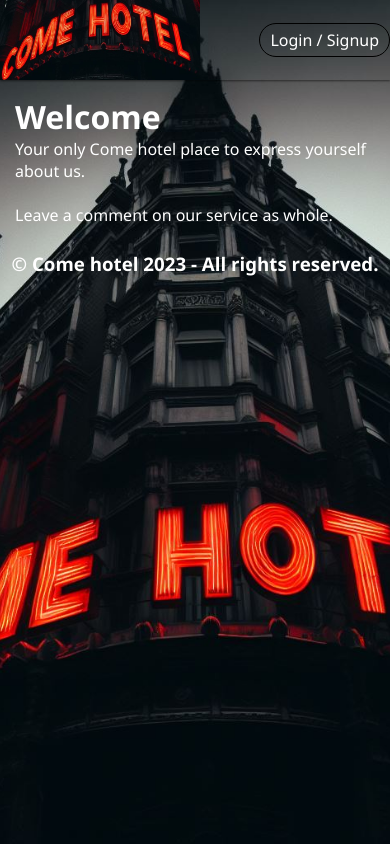
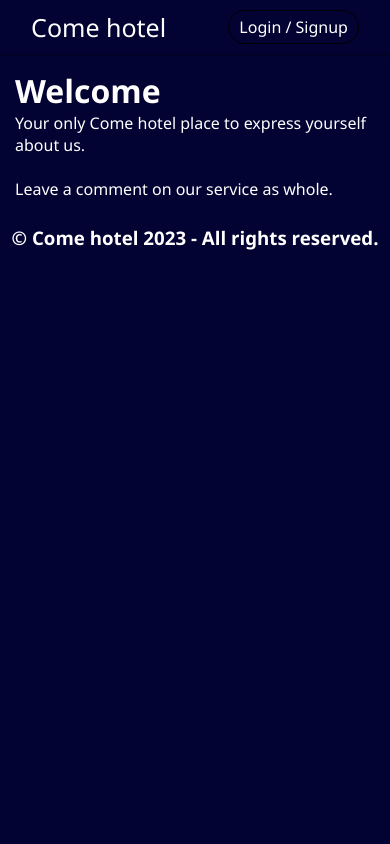
Before and after one commit to TheSentimentalist/sentiment-analysis, a Flask app: page / in a window 390 px wide. Run offline with Flask 3, Linux system fonts and the light colour scheme; parts of the project's set-up code (start-up, migrations or seed data) failed here and were passed over.

Commit message:
Modifications

```diff
--- a/static/include.styles.css
+++ b/static/include.styles.css
@@ -14,6 +14,10 @@ body{
 .logo img{
     width: 200px;
     height: 80px;
+}
+
+.logo__text{
+    display: none;
 }
 
 :is(.footer){
@@ -52,3 +56,61 @@ a .login_signup{
     align-content: center;
     justify-content: center;
 }
+
+@media (max-width:768px){
+    body{
+        background-image: none;
+        background-color: #030333;
+    }
+
+    .header{
+        justify-content: space-around;
+        padding: 10px 0;
+    }
+
+    .header .logo{
+        display: none;
+    }
+
+    .logo__text{
+        display: flex;
+        font-size: 25px;
+        font-weight: 500;
+    }
+}
+
+@media (max-width: 360px) {
+    .header{
+        justify-content: center;
+    }
+
+    .login_signup{
+        position: absolute;
+        left: 50%;
+        top: 50%;
+        transform: translate(-50%, -50%);
+    }
+
+    .footer{
+        position: absolute;
+        bottom: 0;
+        left: 0;
+        right: 0;
+    }
+
+    .footer .rights{
+        font-size: 16px;
+        font-family: 100;
+    }
+}
+
+@media (max-width:255px) {
+    a .login_signup{
+        padding: none;
+        border: none;
+        outline: none;
+        width: 100%;
+        color: #0000ff;
+        font-size: 16px;
+    }
+}
--- a/static/index.main.css
+++ b/static/index.main.css
@@ -6,3 +6,15 @@
     justify-content: center;
     padding: 15px;
 }
+
+@media (max-width: 360px) {
+    .index__main__section h1{
+        font-size: 25px;
+    }
+}
+
+@media (max-width:255px) {
+    .index__main__section h1{
+        font-size: 18px;
+    }
+}
--- a/static/profile.css
+++ b/static/profile.css
@@ -102,3 +102,9 @@ a #delete-profile{
     border-radius: 10px;
     margin-bottom: 5px;
 }
+
+@media (min-width: 768px) {
+    .user__profile{
+        width: 80%;
+    }
+}
--- a/templates/admin_dashboard.html
+++ b/templates/admin_dashboard.html
@@ -1,7 +1,7 @@
 <!DOCTYPE html>
 <html lang="en">
   <head>
-    <title>Admin_Reviews_Page</title>
+    <title>Come hotel - Admin</title>
     <link rel="stylesheet" href="{{ url_for('static', filename='styles.css') }}" />
     <!-- <script src="https://cdnjs.cloudflare.com/ajax/libs/bokeh/3.3.0/bokeh.min.js" integrity="sha512-Oe9Xw6g1M+JPlh5cJ/ZRphBF28zvrEtd+Gp2gLHtr/MYhqfAMiJQ/7DXWPoUrhVsm2QPYMypnwIAlrBQpNu1cQ==" crossorigin="anonymous" referrerpolicy="no-referrer"></script> -->
     <!-- <script src="https://cdn.jsdelivr.net/npm/chart.js"></script> -->
--- a/templates/confirm_delete.html
+++ b/templates/confirm_delete.html
@@ -1,7 +1,7 @@
 <!DOCTYPE html>
 <html>
   <head>
-    <title>Delete Profile</title>
+    <title>Come hotel - Delete Profile</title>
     <link
       rel="stylesheet"
       href="{{ url_for('static', filename='profile.css') }}"
--- a/templates/include/_Header.html
+++ b/templates/include/_Header.html
@@ -2,12 +2,13 @@
 <head>
     <meta charset="UTF-8">
     <meta name="viewport" content="width=device-width, initial-scale=1.0">
-    <title>Document</title>
+    <title>Come hotel - Home</title>
     <link rel="stylesheet" href="{{ url_for('static', filename='include.styles.css') }}">
 </head>
 <body>
     <header>
         <div class="header">
+            <div class="logo__text">Come hotel</div>
             <div class="logo"><a href="/"><img src="../../static/images/comeHotelLogo1.jpg" alt="come hotel logo"></a></div>
             <a href="{{ url_for('login') }}"><span><div class="login_signup">Login / Signup</span></div></a>
         </div>
--- a/templates/login.html
+++ b/templates/login.html
@@ -1,7 +1,7 @@
 <!DOCTYPE html>
 <html lang="en">
   <head>
-    <title>Review Analyst</title>
+    <title>Come hotel - Login</title>
     <link rel="stylesheet" href="{{ url_for('static', filename='styles.css') }}" />
     <script
       src="https://kit.fontawesome.com/6fce7146e5.js"
--- a/templates/profile.html
+++ b/templates/profile.html
@@ -1,7 +1,7 @@
 <!DOCTYPE html>
 <html>
   <head>
-    <title>User Profile</title>
+    <title>Come hotel - Profile</title>
     <link
       rel="stylesheet"
       href="{{ url_for('static', filename='profile.css') }}"
--- a/templates/reviews.html
+++ b/templates/reviews.html
@@ -1,7 +1,7 @@
 <!DOCTYPE html>
 <html lang="en">
   <head>
-    <title>Review Analyst</title>
+    <title>Come hotel - Reviews</title>
     <link rel="stylesheet" href="{{ url_for('static', filename='styles.css') }}" />
     <link rel="stylesheet" href="https://cdnjs.cloudflare.com/ajax/libs/font-awesome/6.4.2/css/all.min.css" integrity="sha512-z3gLpd7yknf1YoNbCzqRKc4qyor8gaKU1qmn+CShxbuBusANI9QpRohGBreCFkKxLhei6S9CQXFEbbKuqLg0DA==" crossorigin="anonymous" referrerpolicy="no-referrer" />
   </head>
```
Also changed, not shown: static/styles.css (+18 -0 lines).
